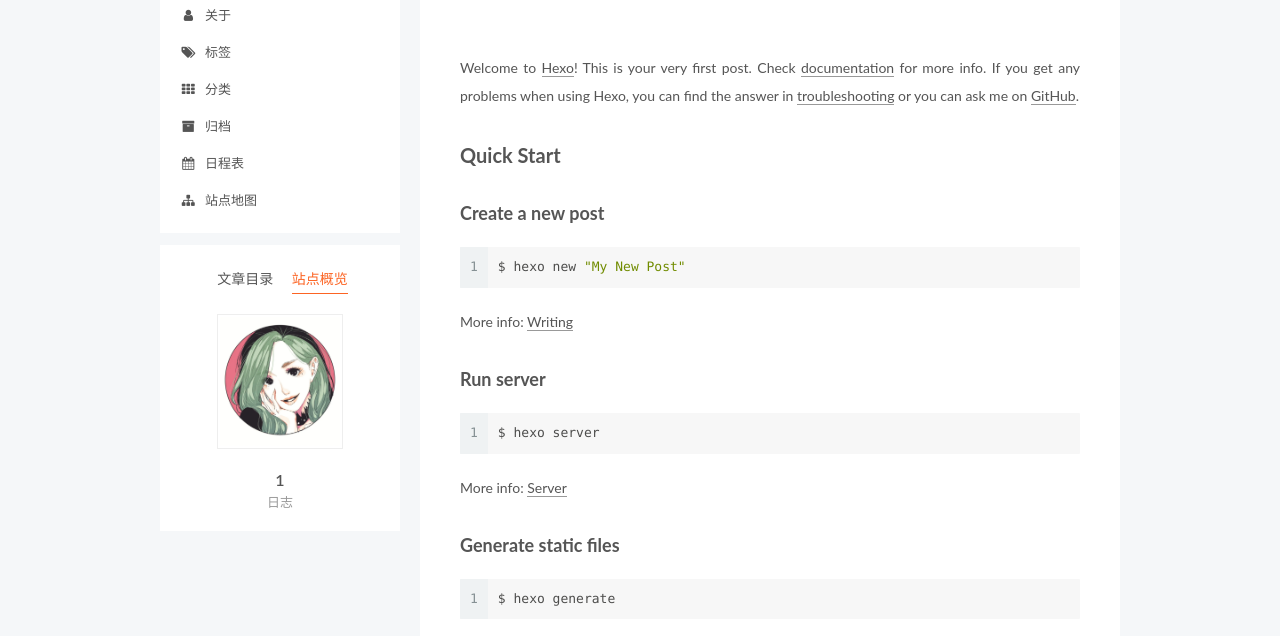
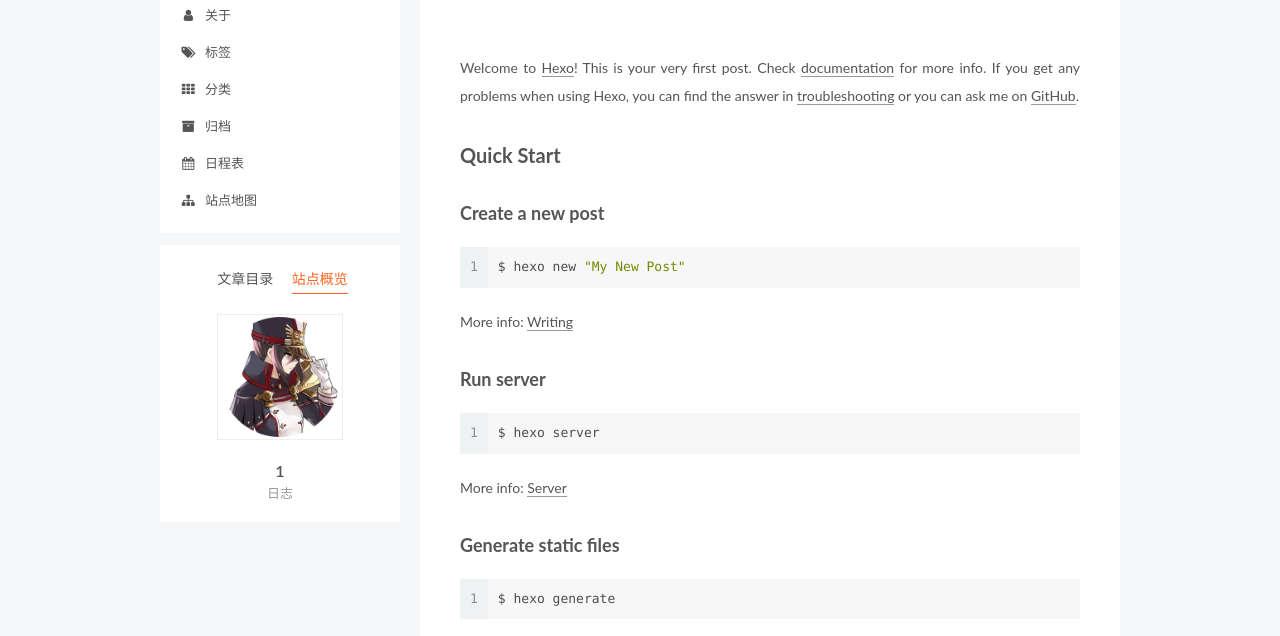
Before and after one commit to Rsspacezz/Rsspacezz.github.io, a plain HTML site: page 2023/03/03/hello-world/index.html in a window 1280 px wide. Both pictures are taken after a click on the item "站点概览". Shown: the part 149-785 px from the top of the page. Drawn offline with Linux system fonts and the light colour scheme.

Commit message:
Site updated: 2023-03-03 14:03:26

```diff
--- a/2023/03/03/hello-world/index.html
+++ b/2023/03/03/hello-world/index.html
@@ -287,7 +287,7 @@
     <span hidden itemprop="author" itemscope itemtype="http://schema.org/Person">
       <meta itemprop="name" content="">
       <meta itemprop="description" content="">
-      <meta itemprop="image" content="/uploads/test.png">
+      <meta itemprop="image" content="/uploads/avatar.png">
     </span>
 
     <span hidden itemprop="publisher" itemscope itemtype="http://schema.org/Organization">
@@ -445,7 +445,7 @@
           <div class="site-author motion-element" itemprop="author" itemscope itemtype="http://schema.org/Person">
 
               <img class="site-author-image" itemprop="image"
-                src="/uploads/test.png"
+                src="/uploads/avatar.png"
                 alt="" />
 
               <p class="site-author-name" itemprop="name"></p>
```
Also changed, not shown: archives/2023/03/index.html (+1 -1 lines), archives/2023/index.html (+1 -1 lines), archives/index.html (+1 -1 lines), index.html (+2 -2 lines), uploads/test.png (deleted).
